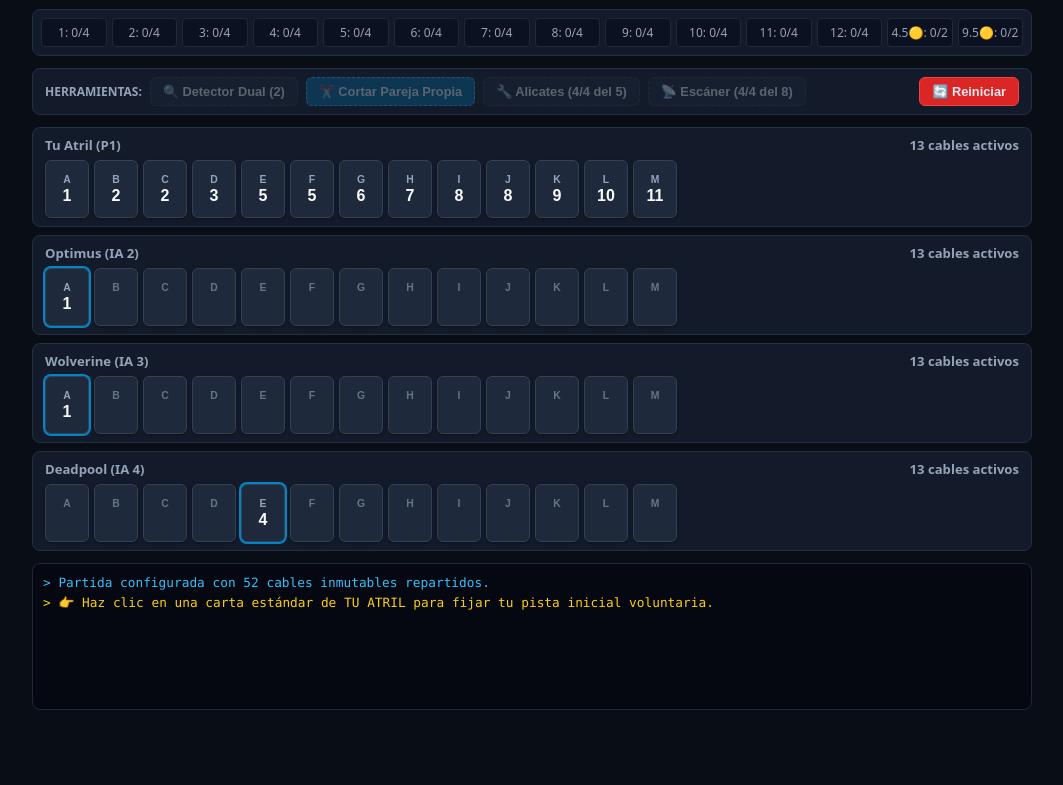
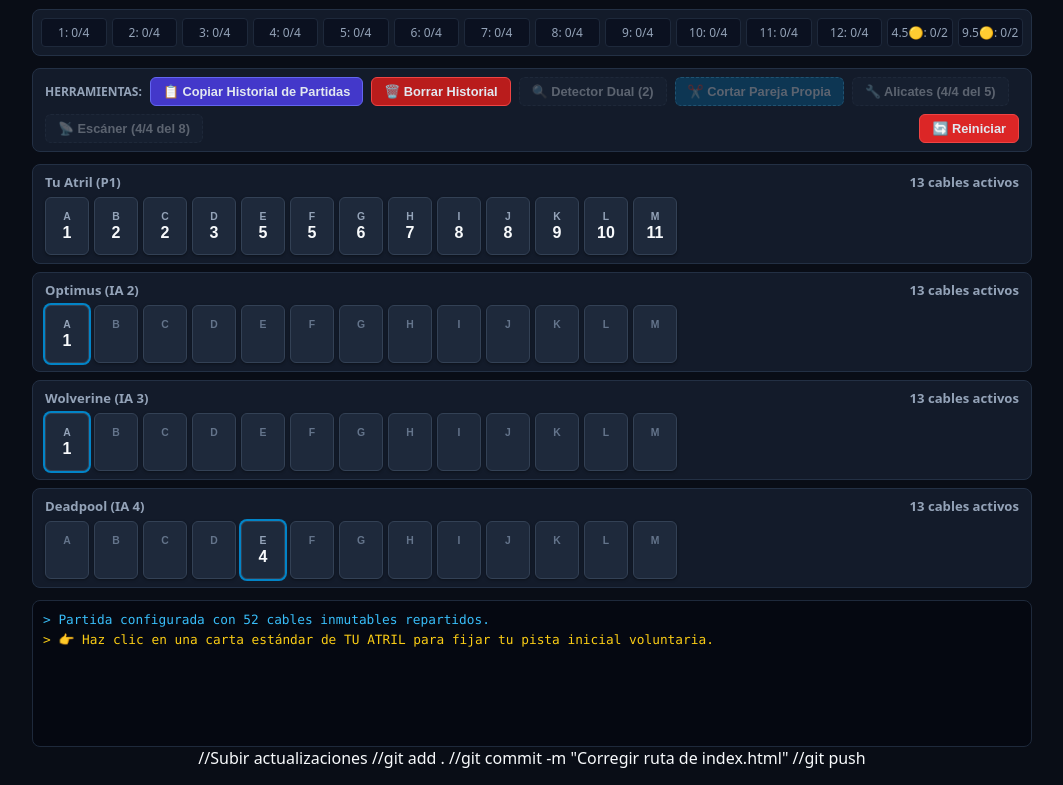
Before and after one commit to Cronoskps/Cazabombas, a plain HTML site: page index.html in a window 1280 px wide. Shown: the part 69-854 px from the top of the page, without its empty margins (108-1171 px from the left). Before the commit the page ends 800 px from the top, so only its background shows below. Drawn offline with Linux system fonts and the light colour scheme.

Commit message:
feat: modulo de historial para comprobar coherencia

```diff
--- a/game.js
+++ b/game.js
@@ -78,6 +78,7 @@ function initGame() {
     renderTracker();
     renderBoard();
     updateToolsState();
+    recordGameStart();
 }
 
 function buildModalKeypad() {
@@ -582,6 +583,7 @@ function checkGameState() {
     if (state.lives <= 0) {
         state.active = false;
         log("💥 ¡LA BOMBA HA DETONADO! Fin de la partida.", "#ef4444");
+        saveFinishedGame("DERROTA - BOMBA DETONADA"); // <-- Agregado para el Log interno
         return;
     }
 
@@ -589,7 +591,72 @@ function checkGameState() {
     if (remaining === 0) {
         state.active = false;
         log("🎉 ¡MISIÓN CUMPLIDA! Todos los cables fueron desactivados.", "#10b981");
+        saveFinishedGame("VICTORIA - CABLES COMPLETADOS"); // <-- Agregado
     }
 }
 
 window.onload = initGame;
+
+// --- SISTEMA DE LOG INTERNO MULTI-PARTIDA ---
+let currentSessionLog = [];
+
+// Interceptor de la función log original para guardar los eventos
+const originalLog = log;
+log = function (msg, color = "#94a3b8") {
+    originalLog(msg, color);
+    currentSessionLog.push(`> ${msg}`);
+};
+
+// Registrar el inicio de la partida con el reparto inicial de atriles
+function recordGameStart() {
+    currentSessionLog = [];
+    currentSessionLog.push(`=== NUEVA PARTIDA INICIADA ===`);
+    currentSessionLog.push(`FECHA: ${new Date().toLocaleTimeString()}`);
+    currentSessionLog.push(`REPARTO INICIAL:`);
+    PLAYERS.forEach((name, idx) => {
+        const handStr = state.matrix[idx].map(c => `${c.pos}:${c.value}${c.isYellow ? '🟡' : ''}`).join(' ');
+        currentSessionLog.push(`  ${name}: [ ${handStr} ]`);
+    });
+    currentSessionLog.push(`--- ACCIONES DE LA PARTIDA ---`);
+}
+
+// Guardar la partida finalizada en el historial acumulado
+function saveFinishedGame(outcome) {
+    currentSessionLog.push(`RESULTADO FINAL: ${outcome}`);
+    currentSessionLog.push(`VIDAS RESTANTES: ${state.lives}`);
+    currentSessionLog.push(`CABLES CORTADOS:`);
+    Object.keys(state.inventory).forEach(k => {
+        const item = state.inventory[k];
+        currentSessionLog.push(`  ${k}${item.yellow ? '🟡' : ''}: ${item.cut}/${item.total}`);
+    });
+    currentSessionLog.push(`==========================================\n`);
+
+    // Guardar en localStorage
+    let history = JSON.parse(localStorage.getItem('cazabombas_history') || '[]');
+    history.push(currentSessionLog.join('\n'));
+    localStorage.setItem('cazabombas_history', JSON.stringify(history));
+}
+
+// Función para copiar todo el historial consolidado al portapapeles
+function exportMatchHistory() {
+    const history = JSON.parse(localStorage.getItem('cazabombas_history') || '[]');
+    if (history.length === 0) {
+        alert("No hay partidas registradas en el historial todavía.");
+        return;
+    }
+    const fullLog = history.join('\n\n');
+    navigator.clipboard.writeText(fullLog).then(() => {
+        alert(`¡Copiado al portapapeles! Se consolidaron ${history.length} partida(s). Pégalas en el chat.`);
+    }).catch(err => {
+        console.log(fullLog);
+        alert("No se pudo copiar automáticamente al portapapeles. El texto completo se imprimió en la Consola (F12).");
+    });
+}
+
+// Función para reiniciar el historial cuando quieras empezar una nueva tanda
+function clearMatchHistory() {
+    if (confirm("¿Deseas borrar todo el historial acumulado de partidas?")) {
+        localStorage.removeItem('cazabombas_history');
+        alert("Historial borrado.");
+    }
+}
--- a/index.html
+++ b/index.html
@@ -21,6 +21,13 @@
 
         <div class="tools-bar">
             <span class="tools-label">Herramientas:</span>
+
+            <!-- En tu barra de herramientas en index.html -->
+            <button class="tool-btn" id="export-log-btn" style="background:#4338ca; border-color:#6366f1;"
+                onclick="exportMatchHistory()">📋 Copiar Historial de Partidas</button>
+            <button class="tool-btn" style="background:#b91c1c; border-color:#ef4444;" onclick="clearMatchHistory()">🗑️
+                Borrar Historial</button>
+
             <button class="tool-btn" id="dual-detector-btn" onclick="triggerDualDetector()">🔍 Detector Dual (<span
                     id="dual-charges">2</span>)</button>
             <button class="tool-btn" id="self-cut-btn" onclick="triggerSelfPairCut()"
@@ -52,3 +59,9 @@
 </body>
 
 </html>
+
+
+//Subir actualizaciones
+//git add .
+//git commit -m "Corregir ruta de index.html"
+//git push
```
